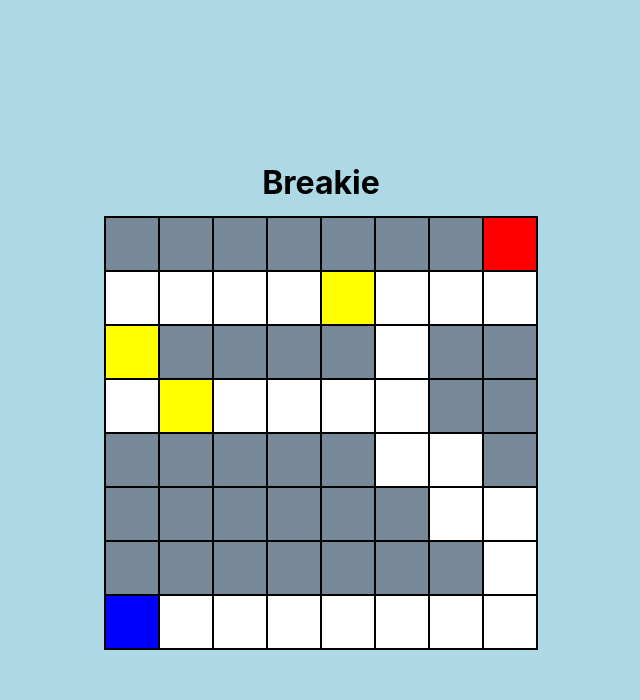
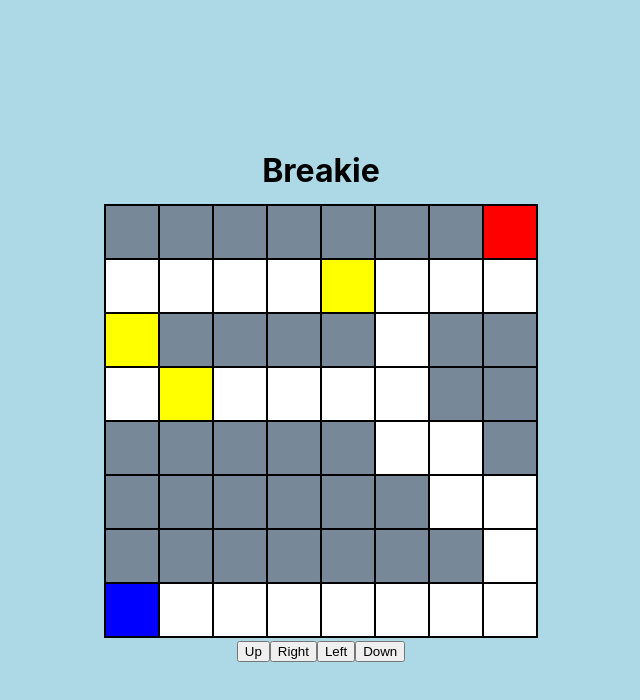
Before and after one commit to si-saaref/react-breakie, a React (Vite) app: page / in a window 1280 px wide. Shown: the top 700 px of the page, without its empty margins (319-959 px from the left). Built offline with nearby package versions, Linux system fonts and the light colour scheme.

Commit message:
feat: create button right

```diff
--- /dev/null
+++ b/src/components/UI/atoms/Button/index.jsx
@@ -0,0 +1,8 @@
+export default function Button({ children, onClick }) {
+	return (
+		<>
+			{/* <Button>{children}</Button> */}
+			<button onClick={onClick}>{children}</button>
+		</>
+	);
+}
--- a/src/components/UI/organism/Board/index.jsx
+++ b/src/components/UI/organism/Board/index.jsx
@@ -1,15 +1,53 @@
 import { useState } from 'react';
+import Button from '../../atoms/Button';
 import GridBoard from '../../molecules/GridBoard';
 import './style.css';
 
 export default function Board({ grid }) {
 	const [gridLayout, setGridLayout] = useState(grid);
+
+	const goingRight = () => {
+		// console.log(appState)
+		let newGridState = [...gridLayout];
+		newGridState.forEach((parentItem, idx) => {
+			if (parentItem.includes(4)) {
+				const charItem = parentItem.indexOf(4);
+				if (
+					parentItem[charItem + 1] === 1 ||
+					parentItem[charItem + 1] === 3 ||
+					parentItem[charItem + 1] === 2
+				) {
+					if (parentItem[charItem + 1] === 3) {
+						alert('YOU WIN');
+					}
+					// if (parentItem[charItem + 1] === 2) {
+					// 	setCurrentScore((prevValue) => prevValue + 30);
+					// } else {
+					// 	setCurrentScore(currentScore - 10);
+					// }
+					parentItem.splice(charItem + 1, 1, 4);
+					parentItem.splice(charItem, 1, 1);
+				} else {
+					alert("YOU CAN'T GO THROUGH BLOCKING WAY");
+				}
+				// console.log(parentItem)
+			}
+		});
+		setGridLayout(newGridState);
+	};
+
 	return (
 		<>
 			<div className='container-fluid'>
 				{/* <h2 id='score'>{currentScore}</h2> */}
 				<h1>Breakie</h1>
 				<GridBoard grid={gridLayout} />
+				<div className='button-wrapper'>
+					<Button>Up</Button>
+					<Button onClick={goingRight}>Right</Button>
+					<Button>Left</Button>
+					<Button>Down</Button>
+				</div>
 			</div>
 		</>
 	);
```
